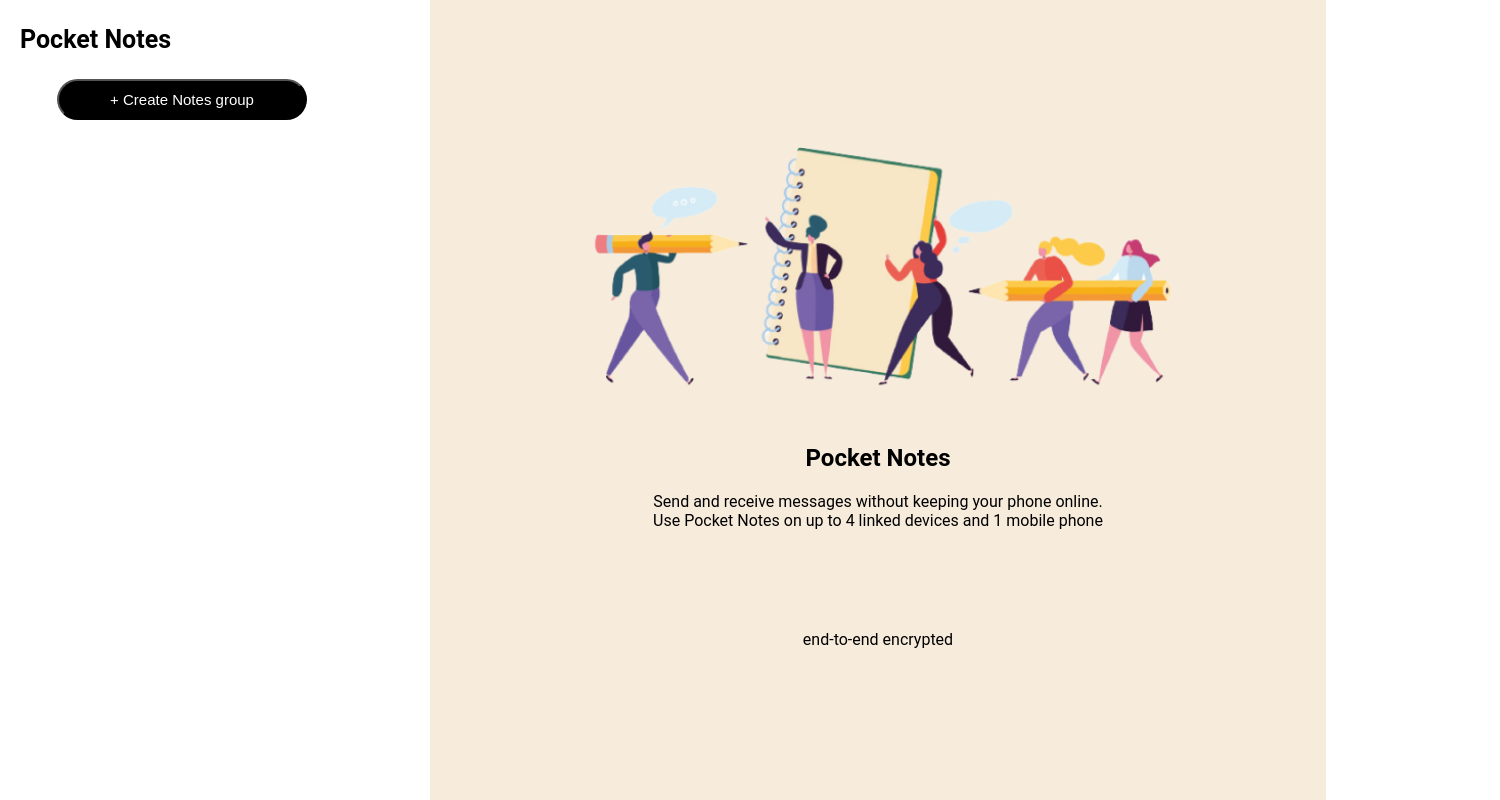
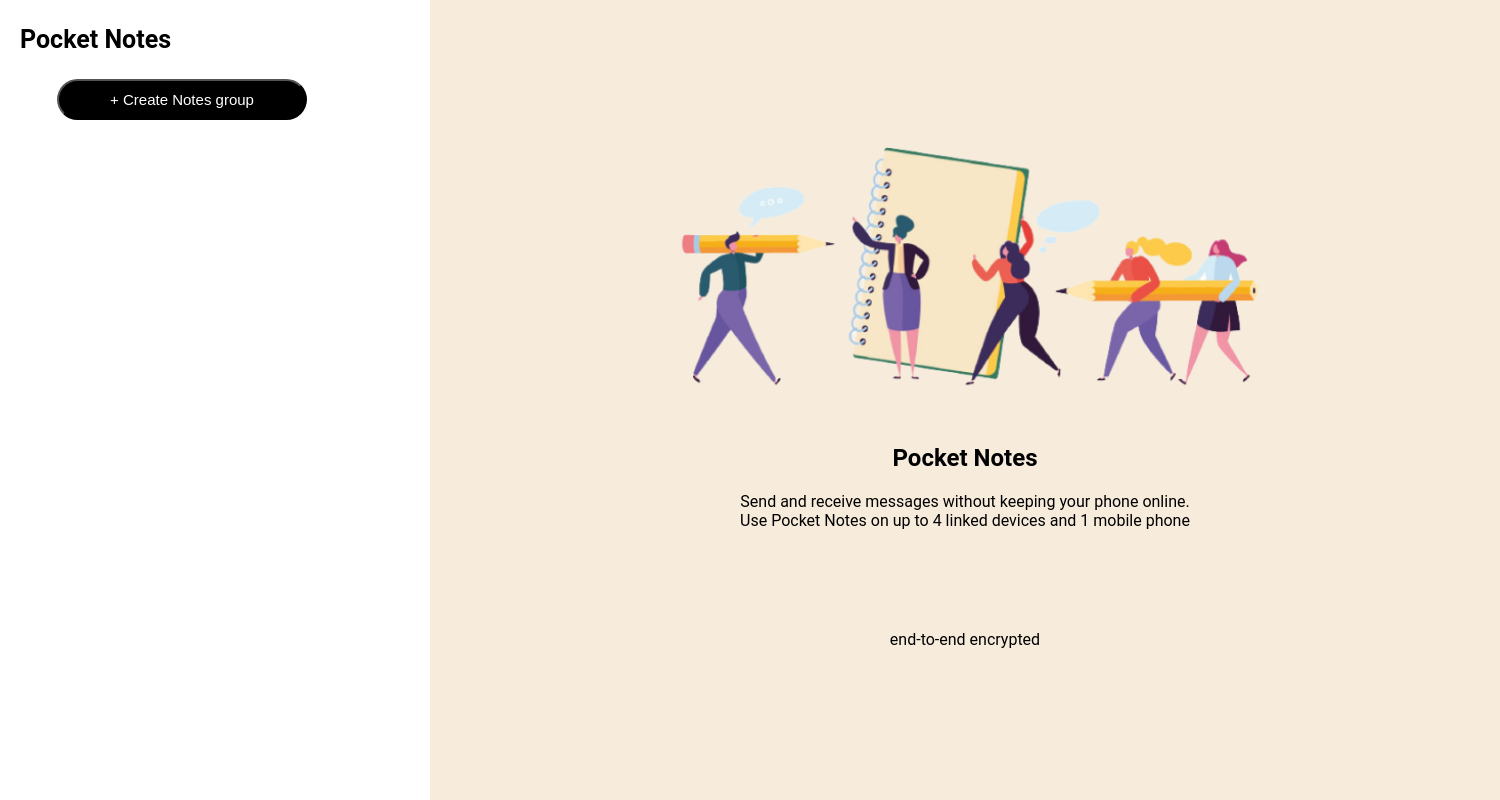
Before and after one commit to Sukrutiii/pocket-notes, a React (Create React App) app: page / in a window 1280 px wide. Shown: the whole page, 1500 px wide, since content can reach past the window. Built offline with nearby package versions, Linux system fonts and the light colour scheme.

Commit message:
first commit

```diff
--- a/src/components/Groups/Groups.css
+++ b/src/components/Groups/Groups.css
@@ -1,5 +1,4 @@
 body {
-    position: fixed;
     font-family: 'Roboto';
     font-style: normal;
 }
@@ -26,7 +25,6 @@ h3 {
 }
 
 .group {
-    position: fixed;
     background-color: white;
     font-family: 'Roboto';
     font-style: normal;
--- a/src/components/Notes/Notes.css
+++ b/src/components/Notes/Notes.css
@@ -1,7 +1,6 @@
 .right {
-    position: fixed;
     background-color: #F7ECDC;
-    width: 70%;
+    width: 100%;
     height: 100vh;
     margin-left: 430px;
 }
```
Also changed, not shown: 1 other file (tests, documents, lock files or other folders).
